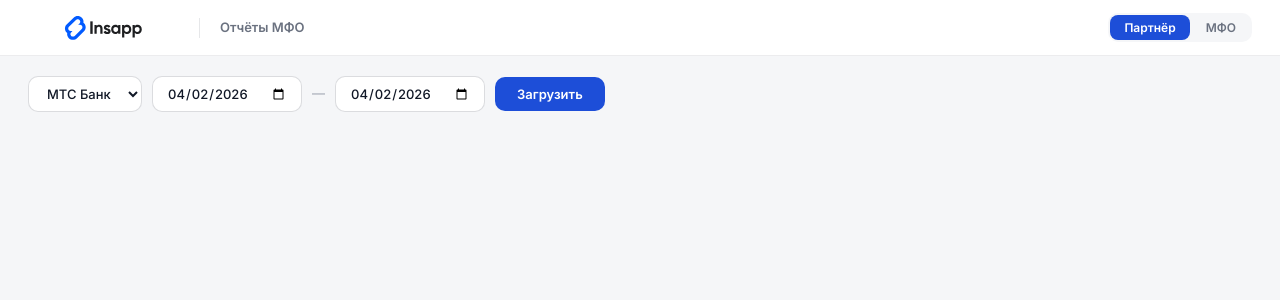
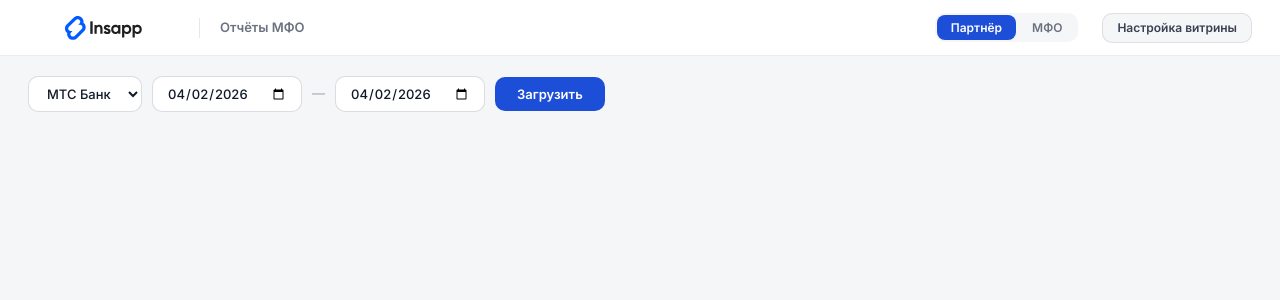
Before and after one commit to engwatch/insapp-skills, a Flask app: page / in a window 1280 px wide. Shown: the top 300 px of the page. Run offline with Flask 3, Linux system fonts and the light colour scheme.

Commit message:
feat: add showcase link to dashboard header
- Add "Настройка витрины" link in index.html header
- Update .gitignore

Co-Authored-By: Claude Opus 4.6 <noreply@anthropic.com>

```diff
--- a/tools/mfo-dashboard/templates/index.html
+++ b/tools/mfo-dashboard/templates/index.html
@@ -24,6 +24,7 @@
     <button id="togglePartner" class="toggle-btn active" onclick="switchView('partner')">Партнёр</button>
     <button id="toggleMfo" class="toggle-btn" onclick="switchView('mfo')">МФО</button>
   </div>
+  <a href="/showcase" class="btn" style="margin-left:8px;font-size:12px;padding:5px 14px;background:var(--bg);color:var(--t2);border:1px solid var(--rim2);text-decoration:none;">Настройка витрины</a>
 </div>
 
 <div class="controls">
```
Also changed, not shown: 1 other file.
